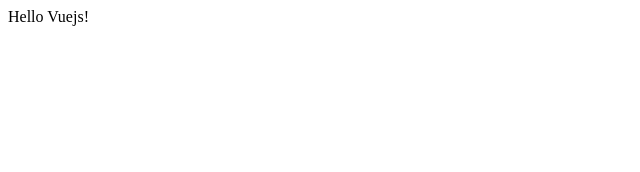
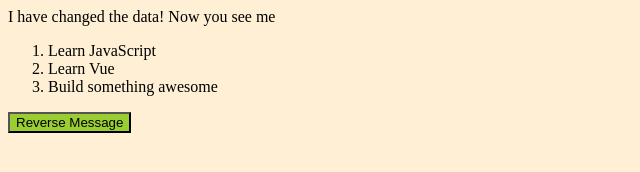
Before and after one commit to nguyenatan/learn-vuejs, a plain HTML site: page index.html in a window 1280 px wide. Shown: the whole page, without its empty margins (0-640 px from the left). Drawn offline with nearby package versions, Linux system fonts and the light colour scheme.

Commit message:
Update button

```diff
--- a/css/style.css
+++ b/css/style.css
@@ -1,3 +1,7 @@
 body {
     background-color: papayawhip;
 }
+
+button {
+    background-color: yellowgreen;
+}
--- a/index.html
+++ b/index.html
@@ -1,21 +1,25 @@
 <!DOCTYPE html>
 <html>
+
 <head>
   <title>My first Vue app</title>
+  <link rel="stylesheet" href="css/style.css">
   <script src="https://unpkg.com/vue"></script>
 </head>
+
 <body>
   <div id="app">
     {{ message }}
+    <span v-if="seen">Now you see me</span>
+    <ol>
+      <li v-for="todo in todos">
+        {{ todo.text }}
+      </li>
+    </ol>
+    <button v-on:click="reverseMessage">Reverse Message</button>
   </div>
 
-  <script>
-    var app = new Vue({
-      el: '#app',
-      data: {
-        message: 'Hello Vuejs!'
-      }
-    })
-  </script>
+  <script src="index.js"></script>
 </body>
+
 </html>
--- a/index.js
+++ b/index.js
@@ -1,6 +1,19 @@
 var app = new Vue({
     el: '#app',
     data: {
-        message: 'Hello Vuejs!'
+        message: 'Hello Vuejs!',
+        seen: true,
+        todos: [
+            { text: 'Learn JavaScript' },
+            { text: 'Learn Vue' },
+            { text: 'Build something awesome' }
+        ]
+    },
+    methods: {
+        reverseMessage: function () {
+            this.message = this.message.split('').reverse().join('')
+        }
     }
-})
+});
+
+app.message = 'I have changed the data!';
```
